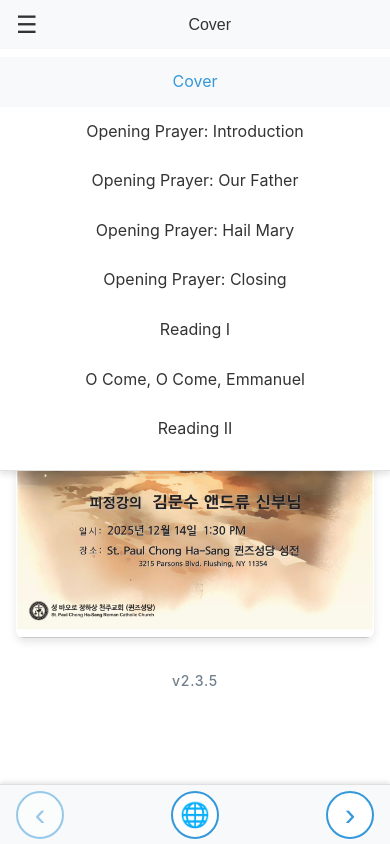
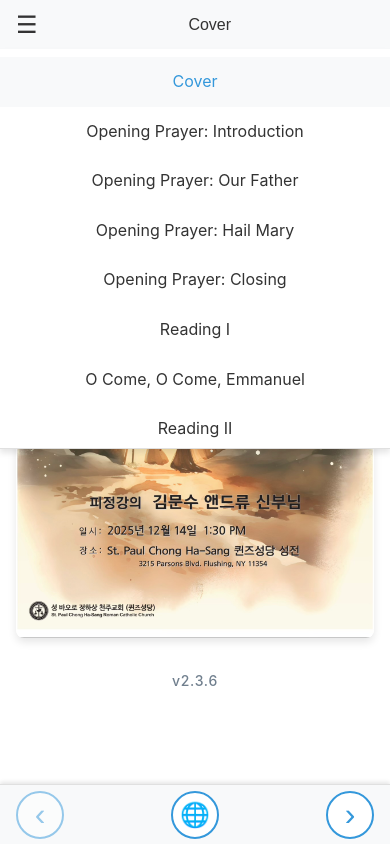
Before and after one commit to briansan/program-scroller, a plain HTML site: page index.html in a window 390 px wide. Both pictures are taken after a click on the button "Table of Contents". Drawn offline with Linux system fonts and the light colour scheme.

Commit message:
toc dropdown height adjust again

```diff
--- a/css/styles.css
+++ b/css/styles.css
@@ -110,6 +110,21 @@ body {
 
 .toc-dropdown.active {
     max-height: 50vh;
+}
+
+/* Ensure proper height calculation on mobile devices */
+@media (max-width: 767px) {
+    .toc-dropdown.active {
+        /* Use a fixed value that's approximately half of common mobile viewport heights */
+        max-height: 400px;
+    }
+
+    /* For very small screens, use viewport calculation */
+    @media (max-height: 800px) {
+        .toc-dropdown.active {
+            max-height: calc(50vh - var(--top-bar-height));
+        }
+    }
 }
 
 .toc-list {
--- a/index.html
+++ b/index.html
@@ -52,7 +52,7 @@
         <section id="cover" class="section active" data-section="cover">
             <div class="section-content">
                 <img src="img/cover-photo.jpg" alt="Lessons & Carols" class="cover-image">
-                <p class="cover-version">v2.3.5</p>
+                <p class="cover-version">v2.3.6</p>
             </div>
         </section>
 
```
